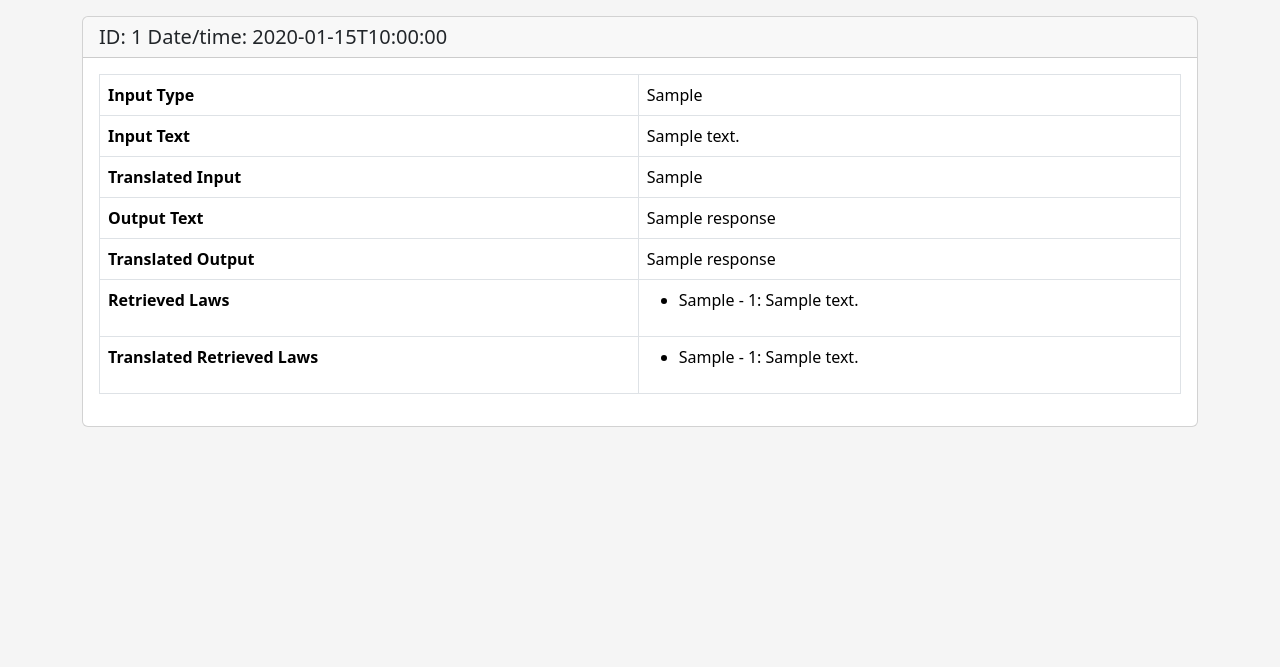
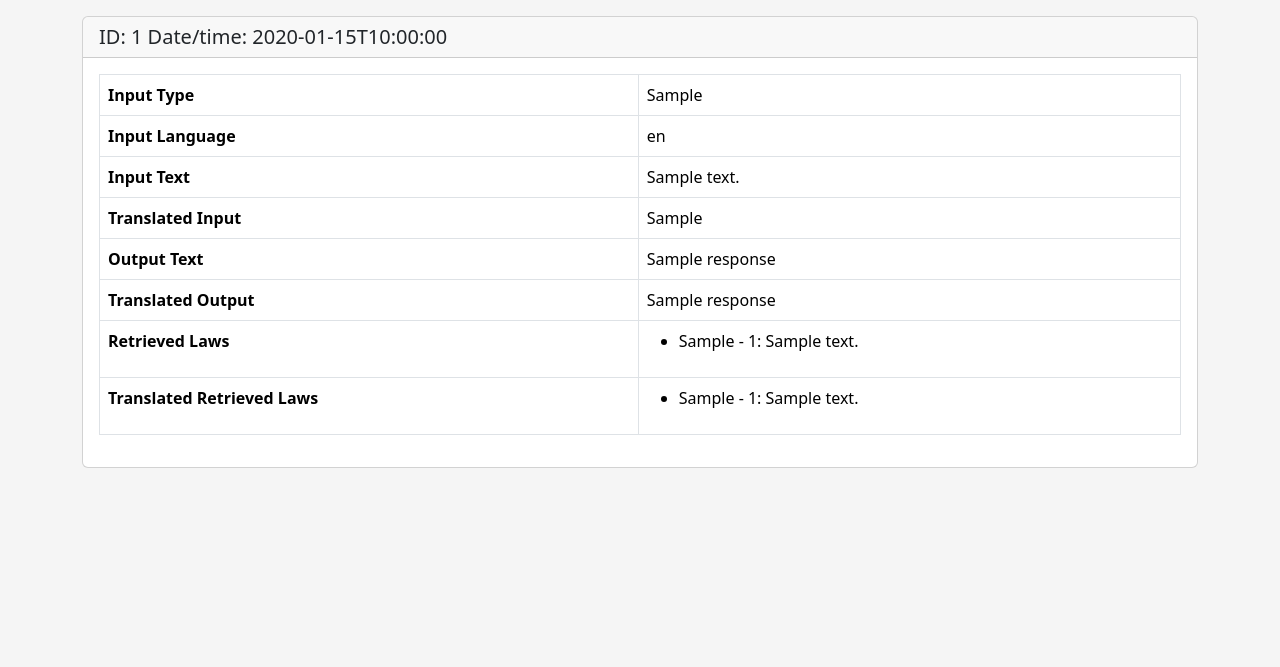
Before and after one commit to MrPotato9048/COMPS456F_FYP, a Flask app: page /dev in a window 1280 px wide, after a click that opens the changed part. Shown: the part 56-723 px from the top of the page. Run offline with Flask 3, Linux system fonts and the light colour scheme; the visitor is signed in with stand-in values (Sample User, id 1); a database or web service that is not in the repository returns one stand-in record (values such as "Sample title"); some libraries are stand-ins or nearby versions.

Commit message:
Add input language display in database

```diff
--- a/templates/dev.html
+++ b/templates/dev.html
@@ -20,6 +20,10 @@
                     <tr>
                         <th>Input Type</th>
                         <td>{{ query.inputType }}</td>
+                    </tr>
+                    <tr>
+                        <th>Input Language</th>
+                        <td>{{ query.inputLang }}</td>
                     </tr>
                     <tr>
                         <th>Input Text</th>
```
